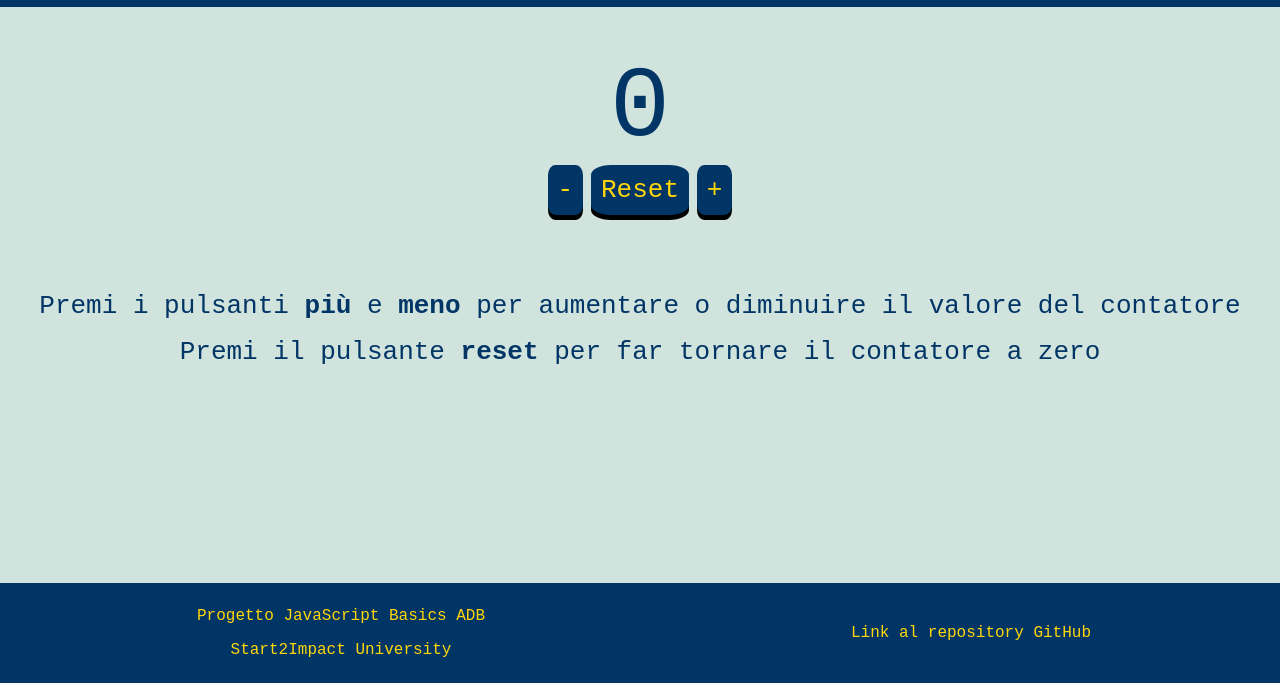
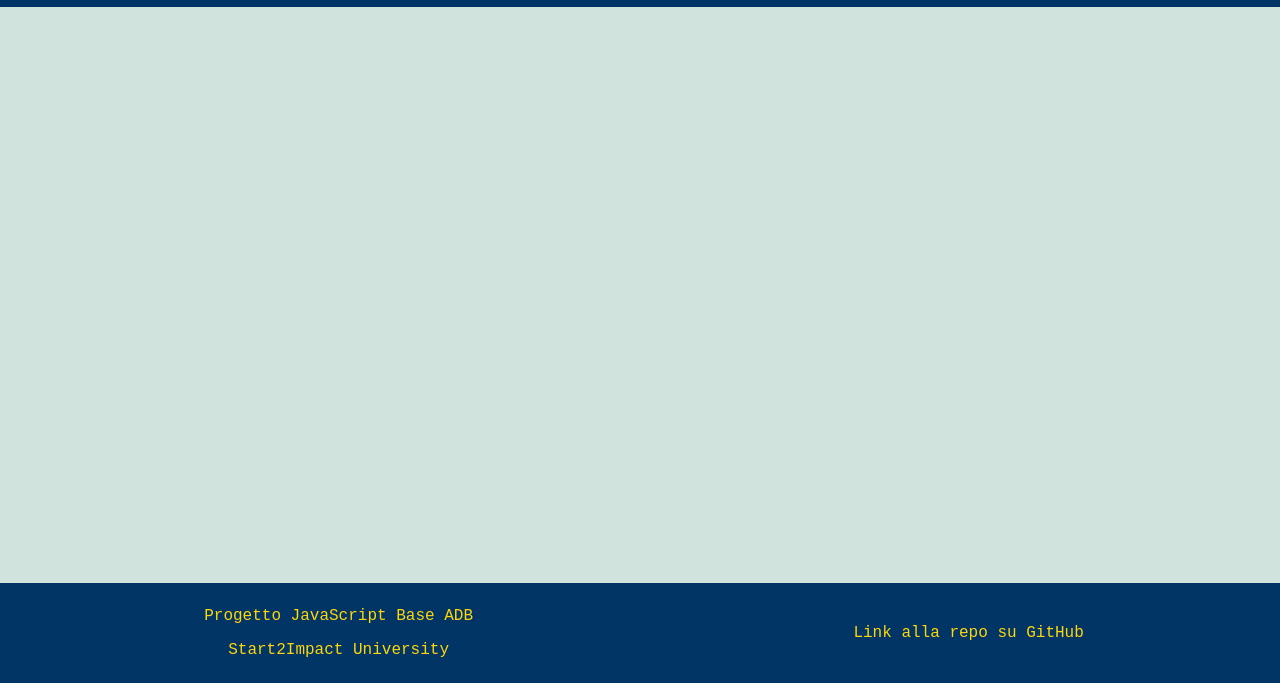
Before and after one commit to AleDeb93/counter-js, a plain HTML site: page index.html in a window 1280 px wide. Shown: the part 117-800 px from the top of the page. Drawn offline with Linux system fonts and the light colour scheme.

Commit message:
Update index.html

```diff
--- a/index.html
+++ b/index.html
@@ -4,7 +4,6 @@
     <meta charset="UTF-8">
     <meta http-equiv="X-UA-Compatible" content="IE=edge">
     <meta name="viewport" content="width=device-width, initial-scale=1.0">
-    <link rel="icon" href="assets/img/favicon.ico" type="image/icon">
     <link rel="stylesheet" href="assets/css/style.css">
     <title>Contatore JavaScript</title>
 </head>
@@ -16,26 +15,12 @@
         <div class="titolo"><h1>Contatore JavaScript</h1></div>
     </div>
 
-    <div class="applicazione">
-        <div id="contatore">0</div>
-        <div id="bottoni">
-            <button data-action="meno">-</button>
-            <button data-action="reset">Reset</button>
-            <button data-action="piu">+</button>
-        </div>
-    </div>
-
-    <div class="istruzioni">
-        <p>Premi i pulsanti <strong>più</strong> e <strong>meno</strong> per aumentare o diminuire il valore del contatore</p>
-        <p>Premi il pulsante <strong>reset</strong> per far tornare il contatore a zero</p>
-    </div>
-
     <div class="footer">
         <div class="f1">
-            <p>Progetto JavaScript Basics ADB</p>
-            <p><a href="https://www.start2impact.it" target="_blank">Start2Impact University</a></p>
+            <p>Progetto JavaScript Base ADB</p>
+            <p><a href="https://www.start2impact.it/" target="_blank">Start2Impact University</a></p>
         </div>
-        <div class="f2">Link al repository <a href="https://github.com/AleDeb93/counter-js" target="_blank">GitHub</a></div>
+        <div class="f2">Link alla repo su <a href="https://github.com/AleDeb93/counter-js" target="_blank">GitHub</a></div>
     </div>
     <script src="assets/script/counter.js"></script>
 </body>
```
